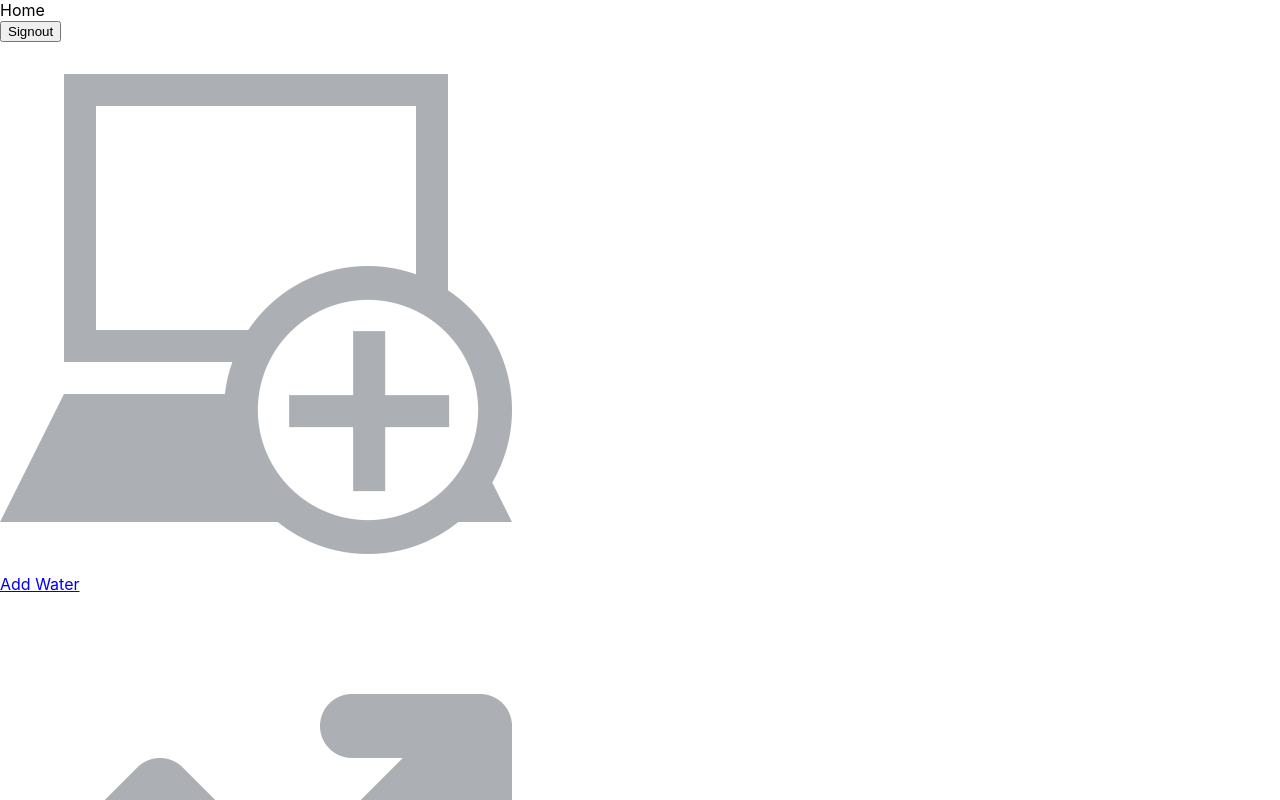
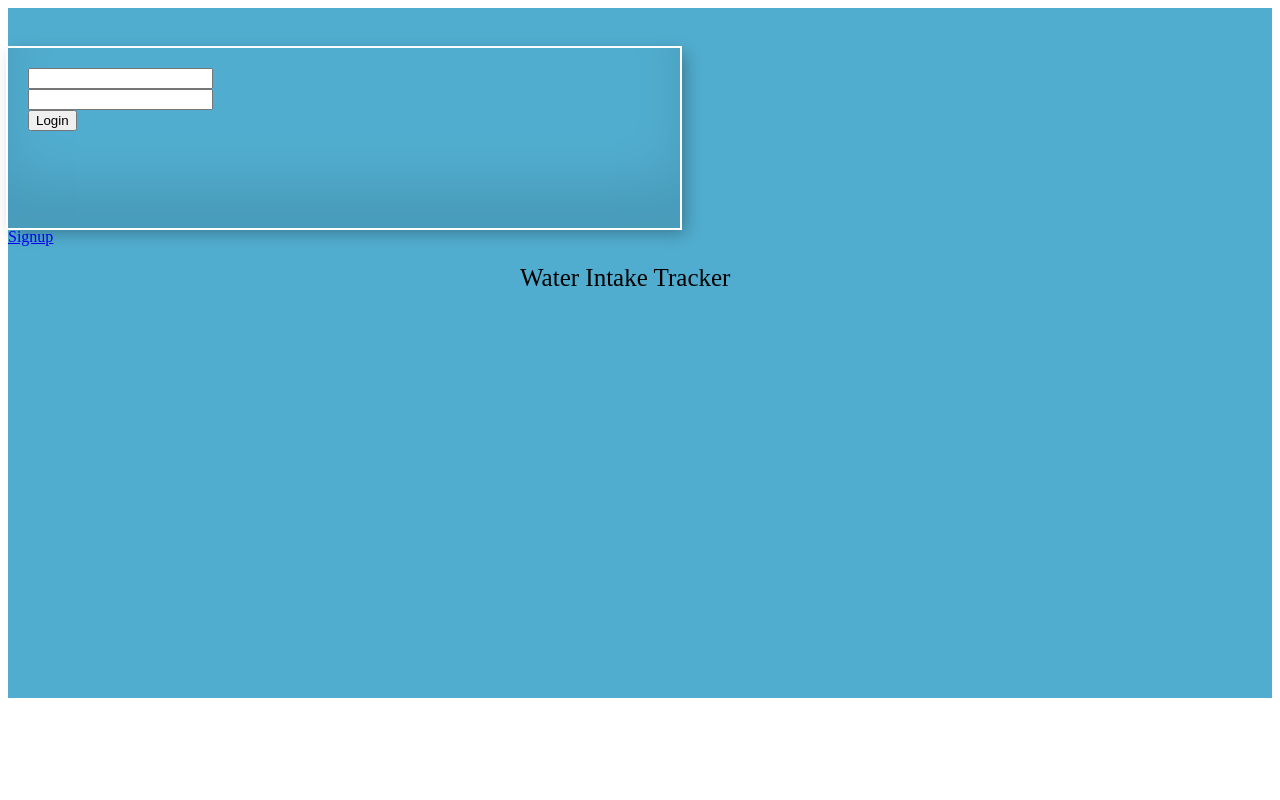
Before and after one commit to addod19/tract_it_frontend, a React (Create React App) app: page / in a window 1280 px wide. Shown: the top 800 px of the page. Built offline with nearby package versions, Linux system fonts and the light colour scheme; no server answers.

Commit message:
improve README, fix bug

```diff
--- a/src/App.css
+++ b/src/App.css
@@ -1,39 +1,4 @@
-.App {
-  text-align: center;
+.footer-icons {
+  width: 40px;
+  height: 50px;
 }
-
-.App-logo {
-  height: 40vmin;
-  pointer-events: none;
-}
-
-@media (prefers-reduced-motion: no-preference) {
-  .App-logo {
-    animation: App-logo-spin infinite 20s linear;
-  }
-}
-
-.App-header {
-  background-color: #282c34;
-  min-height: 100vh;
-  display: flex;
-  flex-direction: column;
-  align-items: center;
-  justify-content: center;
-  font-size: calc(10px + 2vmin);
-  color: white;
-}
-
-.App-link {
-  color: #61dafb;
-}
-
-@keyframes App-logo-spin {
-  from {
-    transform: rotate(0deg);
-  }
-
-  to {
-    transform: rotate(360deg);
-  }
-}
--- a/src/components/App.js
+++ b/src/components/App.js
@@ -4,16 +4,25 @@ import Signin from './auth/Login';
 import Signup from './auth/Signup';
 import Home from '../pages/Home';
 import setAuthToken from '../helpers/setAuthToken';
-// import loadUser from '../redux/actions/authActions';
-import { Provider } from 'react-redux';
-import store from '../redux/store';
+import loadUser from '../redux/actions/authActions';
 
 import AddWaters from '../redux/actions/waterActions';
 import Waters from '../redux/actions/waterActions';
 import EditWater from '../redux/actions/waterActions';
 import ProgressCal from '../redux/actions/waterActions';
 
-import Nav from '../components/Navbar';
+import { Provider } from 'react-redux';
+import store from '../redux/store';
+
+import '../App.css';
+
+import styled from 'styled-components';
+
+const AppWrap = styled.div`
+  width: 100%;
+  height: 690px;
+  background-color: #51adcf;
+`;
 
 if (localStorage.token) {
   setAuthToken(localStorage.token);
@@ -21,24 +30,25 @@ if (localStorage.token) {
 
 const App = () => {
   useEffect(() => {
-    // store.dispatch(loadUser(``));
+    store.dispatch(loadUser());
   }, []);
 
   return (
       <Provider store={store}>
+        <AppWrap>
           <Router>
             <Switch>
               <Route path="/" exact component={Home} />
               <Route path="/signin" exact component={Signin} />
               <Route path="/signup" exact component={Signup} />
-          <Route path="/add_waters" exact component={AddWaters} />
+              <Route path="/addwaters" exact component={AddWaters} />
               <Route path="waters/:id" exact component={Waters} />
               <Route path="/waters" exact component={Waters} />
               <Route path="/edit/:id" exact component={EditWater} />
               <Route path="/progress_cal" exact component={ProgressCal} />
             </Switch>
-        <Nav />
           </Router>
+        </AppWrap>
       </Provider>
   );
 };
--- a/src/components/auth/Login.js
+++ b/src/components/auth/Login.js
@@ -3,6 +3,31 @@ import { Redirect } from 'react-router-dom';
 import PropTypes from 'prop-types';
 import { connect } from 'react-redux';
 import { signin } from '../../redux/actions/authActions';
+
+import styled from 'styled-components';
+
+const SignInWrap = styled.div`
+  width: 50%;
+  height: 140px;
+  display: flex;
+  flex-direction: row;
+  padding: 20px;
+  box-shadow: inset 0 -3em 3em rgba(0,0,0,0.1),
+              0 0  0 2px rgb(255,255,255),
+              0.3em 0.3em 1em rgba(0,0,0,0.3);
+`;
+
+const EmailWrap = styled.div`
+  width: 100%;
+`;
+
+const PasswordWrap = styled.div`
+  width: 100%;
+`;
+
+const ButtonWrap = styled.div`
+  width: 100%;
+`;
 
 const Signin = ( { signin, authenticated: { loggedIn }}) => {
   const [loginData, setloginData] = useState({
@@ -24,15 +49,22 @@ const Signin = ( { signin, authenticated: { loggedIn }}) => {
   }
 
   return(
-    <>
+    <SignInWrap>
       <form onSubmit={onSubmit}>
-        <input type='email' onChange={onChange} value={email} name="email" required />
-        <input type='password' onChange={onChange} value={password} name="password" required />
-        <button type="submit">Login</button>
+        <EmailWrap>
+          <input type='email' onChange={onChange} value={email} name="email" required />
+        </EmailWrap>
+        <PasswordWrap>
+          <input type='password' onChange={onChange} value={password} name="password" required />
+        </PasswordWrap>
+        <ButtonWrap>
+          <button type="submit" onSubmit={onSubmit}>Login</button>
+        </ButtonWrap>
       </form>
-    </>
+    </SignInWrap>
   )
 }
+
 
 Signin.propTypes = {
   signin: PropTypes.func.isRequired,
@@ -42,7 +74,7 @@ Signin.propTypes = {
 };
 
 const mapStateToProps = state => ({
-  authenticate: state.auth,
+  authenticated: state.auth,
 });
 
 export default connect(mapStateToProps, { signin })(Signin);
--- a/src/index.css
+++ /dev/null
@@ -1,23 +0,0 @@
-body {
-  margin: 0;
-  font-family:
-    -apple-system,
-    BlinkMacSystemFont,
-    'Segoe UI',
-    'Roboto',
-    'Oxygen',
-    'Ubuntu',
-    'Cantarell',
-    'Fira Sans',
-    'Droid Sans',
-    'Helvetica Neue',
-    sans-serif;
-  -webkit-font-smoothing: antialiased;
-  -moz-osx-font-smoothing: grayscale;
-}
-
-.navbar {
-  background-color: #65B9FF;
-  height: 5em;
-  margin-top: 0;
-}
--- a/src/index.js
+++ b/src/index.js
@@ -1,6 +1,5 @@
-import React, { useEffect } from 'react';
+import React from 'react';
 import ReactDOM from 'react-dom';
-import './index.css';
 import App from './components/App';
 
 
--- a/src/pages/Footer.js
+++ b/src/pages/Footer.js
@@ -5,15 +5,33 @@ import home from '../images/home.png';
 import trackIt from '../images/track-it.png';
 import progress from '../images/progress.png';
 
+import '../App.css';
+import styled from 'styled-components';
+
+const FooterWrap = styled.div`
+  height: 100px;
+  background-color: white;
+  display: grid;
+  grid-template-columns: repeat(4, 1fr);
+  position: relative;
+  margin-top: 45%;
+`;
+
+const LogoWrap = styled.div`
+
+`;
+
 const Footer = () => (
 
-  <footer className="footer">
+  <FooterWrap>
     <Link
-      to="/addwater"
+      to="/add_waters"
       className="btn btn-lg footer-btn"
       role="button"
     >
-      <img className="footer-img" src={addWater} alt="addwater" />
+      <LogoWrap>
+        <img className="footer-icons" src={addWater} alt="addwater" />
+      </LogoWrap>
       <p className="mb-0">Add Water</p>
     </Link>
     <Link
@@ -21,7 +39,7 @@ const Footer = () => (
       className="btn footer-btn"
       role="button"
     >
-      <img className="footer-img" src={trackIt} alt="trackit" />
+      <img className="footer-icons" src={trackIt} alt="trackit" />
       <p className="mb-0">Track.it</p>
     </Link>
     <Link
@@ -29,7 +47,7 @@ const Footer = () => (
       className="btn btn-lg footer-btn"
       role="button"
     >
-      <img className="footer-img" src={progress} alt="progress" />
+      <img className="footer-icons" src={progress} alt="progress" />
       <p className="mb-0">Your progress</p>
     </Link>
     <Link
@@ -37,10 +55,10 @@ const Footer = () => (
       className="btn btn-lg footer-btn"
       role="button"
     >
-      <img className="footer-img" src={home} alt="home" />
+      <img className="footer-icons" src={home} alt="home" />
       <p className="mb-0">Home</p>
     </Link>
-  </footer>
+  </FooterWrap>
 );
 
 export default Footer;
--- a/src/pages/Home.js
+++ b/src/pages/Home.js
@@ -4,38 +4,66 @@ import { connect } from 'react-redux';
 import PropTypes from 'prop-types';
 import { signout } from '../redux/actions/authActions';
 import Footer from './Footer';
+import Signin from '../components/auth/Login';
 
+import styled from 'styled-components';
+
+const MainWrap = styled.div`
+  width: 100%;
+  height: 690px;
+  background-color: #51adcf;
+`;
+
+const UserWrap = styled.div`
+  display: flex;
+  flex-direction: row;
+  text-align: center;
+  border: 1px solid red;
+`;
+
+const IntroWrap = styled.div`
+  height: 40px;
+  width: 50%;
+`;
+
+const IntroText = styled.div`
+  text-align: center;
+  position: absolute;
+  margin-top: 20%;
+  margin-left: 40%;
+  font-size: 25px;
+`;
 const Home = ({ auth: { loggedIn, user }, signout }) => (
-  <div>
-    {loggedIn !== true ? (
+  <MainWrap>
+    {loggedIn === false ? (
         <>
-        <div >
-          <h3>Water Intake Tracker</h3>
-        </div>
+        <IntroWrap>
+          <IntroText>Water Intake Tracker</IntroText>
+        </IntroWrap>
         <div>
-          <Link to="/signin">
-            Signin
-          </Link>
+          <Signin />
           <Link to="/signup">
             Signup
           </Link>
         </div>
         </>
     ) : (
-      <div>
+      <>
+      <UserWrap>
         <div>
           Home
         </div>
         <div>
-          {user.email}
+         welcome {user.email} !!
         </div>
         <div>
           <button type="button" onClick={signout}>Signout</button>
         </div>
-        <Footer />
-      </div>
+      </UserWrap>
+      <Footer />
+      </>
     )}
-  </div>
+  </MainWrap>
 );
 
 Home.propTypes = {
--- a/src/redux/actions/authActions.js
+++ b/src/redux/actions/authActions.js
@@ -65,6 +65,7 @@ export const signin = userDetails => async dispatch => {
   .then(data => {
     localStorage.setItem('token', data.token);
     dispatch(setUser(data.user));
+    console.log(data.user);
   })
   .then(error => dispatch({
     type: AUTH_FAIL,
@@ -72,6 +73,6 @@ export const signin = userDetails => async dispatch => {
   }));
 };
 
-export const signout = () => ({ type: 'LOG_OUT' });
+export const signout = () => ({ type: 'SIGN_OUT' });
 
-export default { loadUser }
+export default loadUser;
--- a/src/redux/actions/types.js
+++ b/src/redux/actions/types.js
@@ -6,6 +6,7 @@ export const PROGRESS_CALCULATION = 'PROGRESS_CALCULATION';
 export const WATERS_ERRORS = 'WATERS_ERRORS';
 export const ADD_WATERS = 'ADD_WATERS';
 export const SIGN_OUT = 'SIGN_OUT';
+export const SIGN_IN = 'SIGN_IN';
 export const ADD_WATER = 'ADD_WATER';
 export const DELETE_WATER = 'DELETE_WATER';
 export const AUTH_FAIL = 'AUTH_FAIL';
--- a/src/redux/reducers/auth.js
+++ b/src/redux/reducers/auth.js
@@ -1,5 +1,5 @@
 const initialState = {
-  loggedIn: true,
+  loggedIn: false,
   user: {}
 };
 
```
Also changed, not shown: src/components/Home/Home.js (deleted, +0 -11 lines), 1 other file (tests, documents, lock files or other folders). Lines whose indentation alone changed are shown as unchanged.
